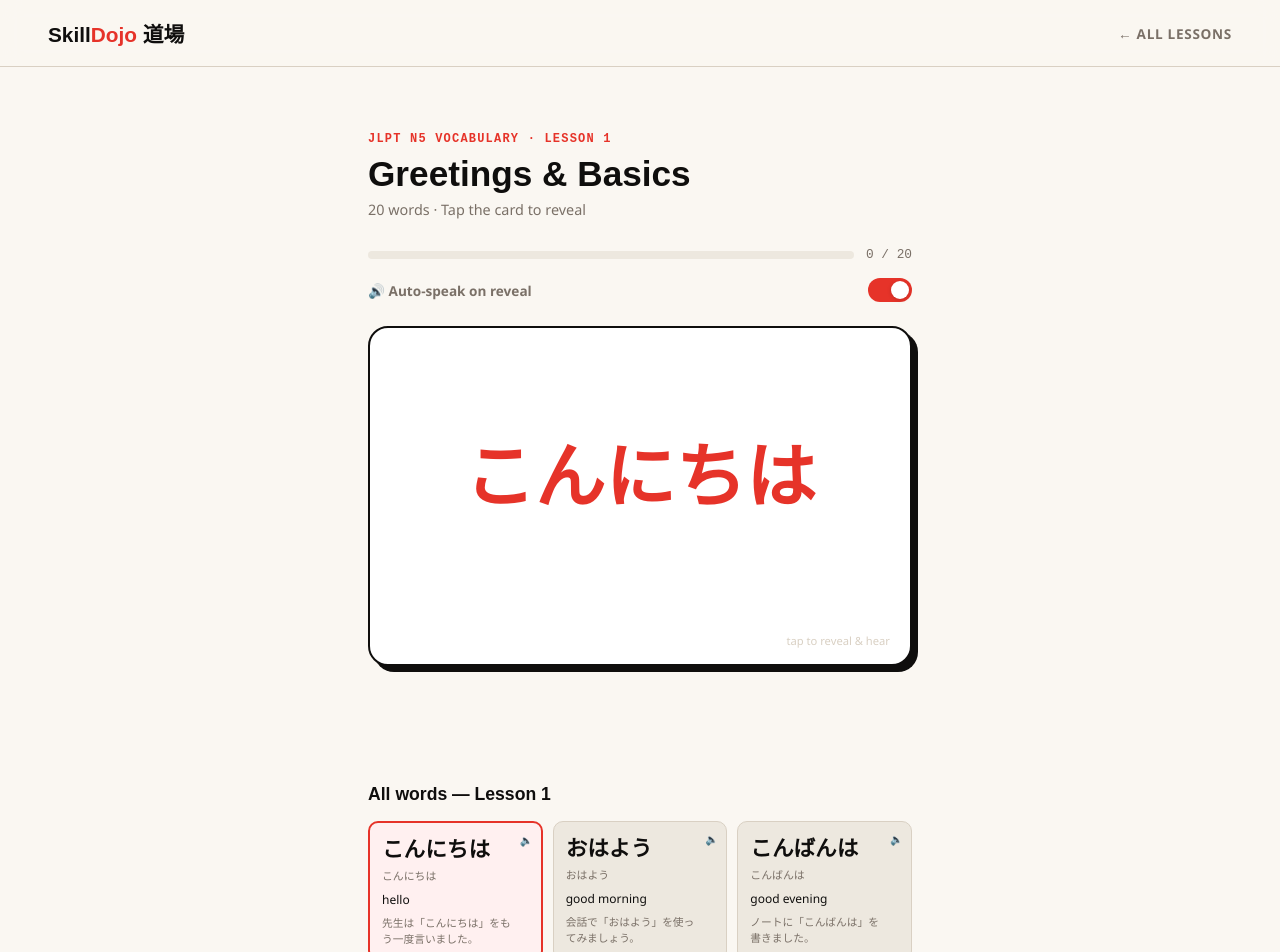
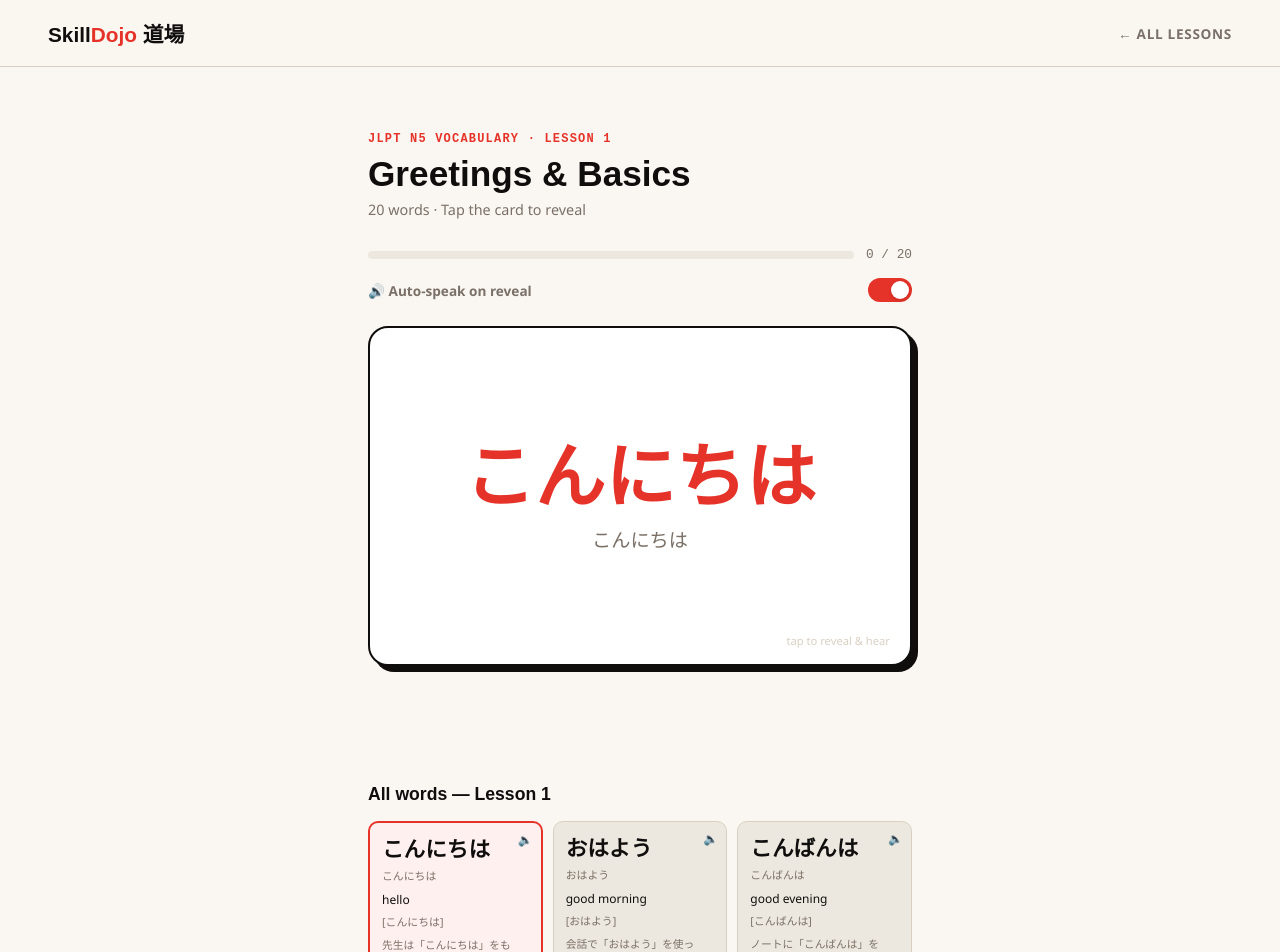
Before and after one commit to marufislam8924/skilldojo, a Next.js app: page /vocab/1 in a window 1280 px wide. Shown: the top 952 px of the page. Built offline with nearby package versions, Linux system fonts and the light colour scheme.

Commit message:
show hiragana with vocabulary

```diff
--- a/app/components/LessonView.js
+++ b/app/components/LessonView.js
@@ -165,7 +165,7 @@ export default function LessonView({ lessonId, data, courseSlug, totalLessons })
           )}
 
           <div className={`${styles.fcKana} ${isVocabulary ? styles.fcWord : ""}`}>{current.k}</div>
-          <div className={styles.fcHint}>{isVocabulary ? current.reading : current.r}</div>
+          <div className={`${styles.fcHint} ${isVocabulary ? styles.fcHintVisible : ""}`}>{isVocabulary ? current.reading : current.r}</div>
           {revealed && isVocabulary && (
             <>
               <div className={styles.fcRoman}>{current.r}</div>
@@ -173,6 +173,7 @@ export default function LessonView({ lessonId, data, courseSlug, totalLessons })
               <div className={styles.fcExampleBox}>
                 <div className={styles.fcExampleLabel}>Example</div>
                 <div className={styles.fcExampleJa}>{current.exampleJa}</div>
+                <div className={styles.fcExampleKana}>{current.exampleJaHiragana}</div>
                 <div className={styles.fcExampleEn}>{current.exampleEn}</div>
               </div>
             </>
@@ -225,6 +226,7 @@ export default function LessonView({ lessonId, data, courseSlug, totalLessons })
                 <div className={`${styles.charKana} ${isVocabulary ? styles.wordPrimary : ""}`}>{c.k}</div>
                 <div className={styles.charRom}>{isVocabulary ? c.reading : c.r}</div>
                 {isVocabulary && <div className={styles.charMeaning}>{c.meaning}</div>}
+                {isVocabulary && <div className={styles.charReading}>[{c.reading}]</div>}
                 {isVocabulary && <div className={styles.charExample}>{c.exampleJa}</div>}
                 <div className={styles.charSpeakIcon}>🔈</div>
               </div>
--- a/app/components/LessonView.module.css
+++ b/app/components/LessonView.module.css
@@ -240,6 +240,10 @@
 
 .revealed .fcHint { opacity: 1; }
 
+.fcHintVisible {
+  opacity: 1;
+}
+
 .fcRoman {
   margin-top: 8px;
   font-family: 'DM Mono', monospace;
@@ -282,6 +286,13 @@
   font-size: 1rem;
   line-height: 1.7;
   color: var(--ink);
+}
+
+.fcExampleKana {
+  margin-top: 6px;
+  font-size: 0.86rem;
+  line-height: 1.6;
+  color: var(--muted);
 }
 
 .fcExampleEn {
@@ -440,6 +451,14 @@
   color: var(--ink);
 }
 
+.charReading {
+  margin-top: 6px;
+  padding-right: 16px;
+  font-size: 0.68rem;
+  line-height: 1.4;
+  color: var(--muted);
+}
+
 .charExample {
   margin-top: 8px;
   padding-right: 16px;
@@ -454,12 +473,6 @@
   right: 8px;
   font-size: 0.75rem;
   color: var(--muted);
-}
-
-.charSpeakIcon {
-  font-size: 0.65rem;
-  color: var(--border);
-  margin-top: 2px;
 }
 
 /* DONE SCREEN */
--- a/app/vocab/page.js
+++ b/app/vocab/page.js
@@ -51,6 +51,7 @@ export default function VocabularyPage() {
           {dailyLesson.chars.slice(0, 6).map((item) => (
             <div key={item.k} className={styles.dailyWordChip}>
               <span className={styles.dailyWord}>{item.k}</span>
+              <span className={styles.dailyReading}>{item.reading}</span>
               <span className={styles.dailyMeaning}>{item.meaning}</span>
             </div>
           ))}
@@ -71,7 +72,10 @@ export default function VocabularyPage() {
             <div className={styles.lessonKana}>{lesson.kana}</div>
             <div className={styles.lessonName}>{lesson.name}</div>
             <div className={styles.lessonChars}>
-              {lesson.chars.slice(0, 4).map((item) => item.k).join(" · ")}
+              {lesson.chars
+                .slice(0, 3)
+                .map((item) => (item.k === item.reading ? item.k : `${item.k} (${item.reading})`))
+                .join(" · ")}
             </div>
           </div>
         ))}
--- a/app/vocabData.js
+++ b/app/vocabData.js
@@ -1,22 +1,27 @@
 const exampleBuilders = [
-  ({ k, meaning }) => ({
+  ({ k, reading, meaning }) => ({
     exampleJa: `きょうは「${k}」を勉強します。`,
+    exampleJaHiragana: `きょうは「${reading}」をべんきょうします。`,
     exampleEn: `Today I am studying the word "${meaning}."`,
   }),
-  ({ k, meaning }) => ({
+  ({ k, reading, meaning }) => ({
     exampleJa: `先生は「${k}」をもう一度言いました。`,
+    exampleJaHiragana: `せんせいは「${reading}」をもういちどいいました。`,
     exampleEn: `The teacher said "${meaning}" one more time.`,
   }),
-  ({ k, meaning }) => ({
+  ({ k, reading, meaning }) => ({
     exampleJa: `会話で「${k}」を使ってみましょう。`,
+    exampleJaHiragana: `かいわで「${reading}」をつかってみましょう。`,
     exampleEn: `Let's try using "${meaning}" in conversation.`,
   }),
-  ({ k, meaning }) => ({
+  ({ k, reading, meaning }) => ({
     exampleJa: `ノートに「${k}」を書きました。`,
+    exampleJaHiragana: `のーとに「${reading}」をかきました。`,
     exampleEn: `I wrote "${meaning}" in my notebook.`,
   }),
-  ({ k, meaning }) => ({
+  ({ k, reading, meaning }) => ({
     exampleJa: `友達と「${k}」について話しました。`,
+    exampleJaHiragana: `ともだちと「${reading}」についてはなしました。`,
     exampleEn: `I talked with a friend about "${meaning}."`,
   }),
 ];
@@ -37,7 +42,7 @@ function createLesson(id, kana, name, words) {
       r,
       meaning,
       voice: reading || k,
-      ...buildExamples({ k, meaning }, id, index),
+      ...buildExamples({ k, reading, meaning }, id, index),
     })),
   };
 }
```
Also changed, not shown: app/vocab/vocab.module.css (+8 -0 lines).
